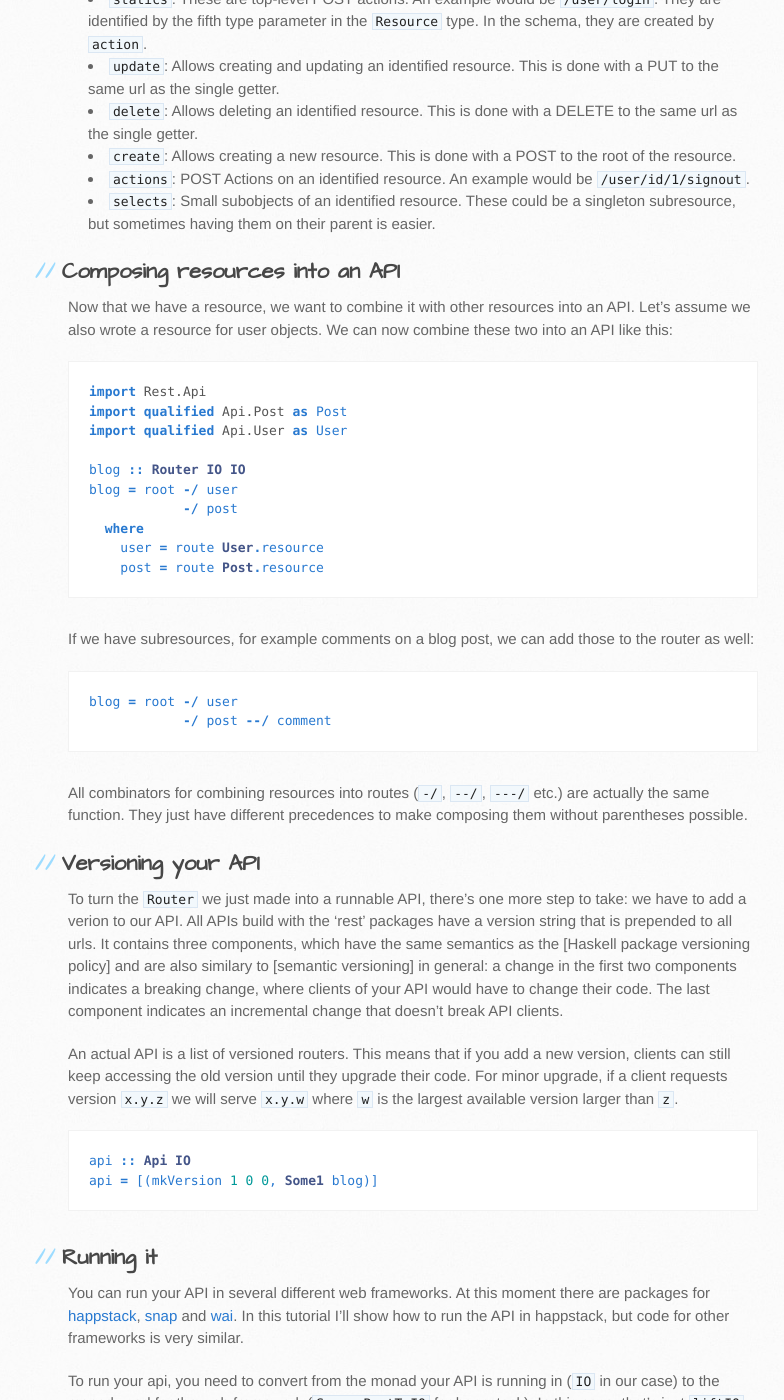
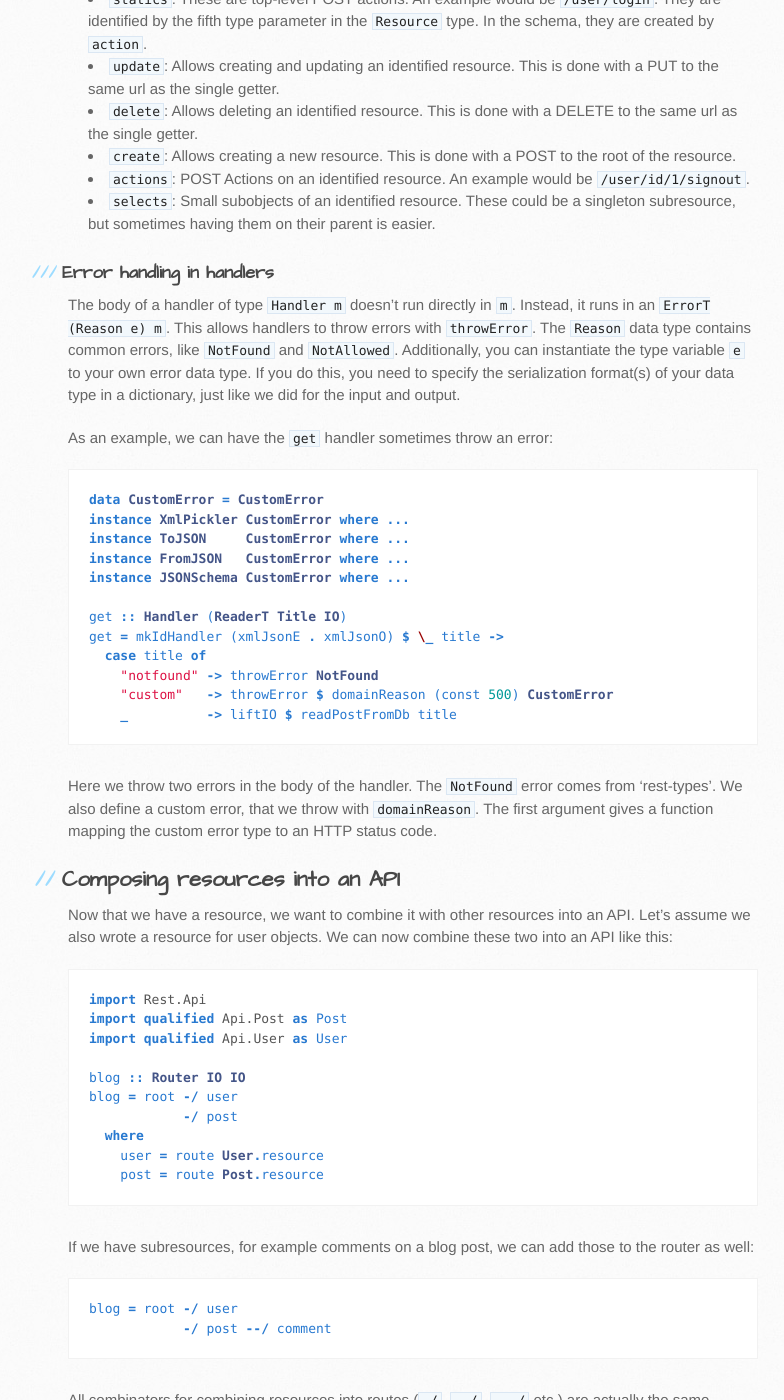
Before and after one commit to silkapp/rest, a Jekyll site: the page built from tutorial.md, in a window 1280 px wide and 1400 px high, scrolled down 2497 px. Shown: the whole window, without its empty margins (102-886 px from the left). Built offline with Jekyll 4.4.1, drawn with Linux system fonts in a browser that asks for light colours; Markdown is read by kramdown in place of the engine named in the settings.

Commit message:
Add section on error handling.

````diff
--- a/tutorial.md
+++ b/tutorial.md
@@ -122,6 +122,36 @@ resources:
 * `actions`: POST Actions on an identified resource. An example would be `/user/id/1/signout`.
 * `selects`: Small subobjects of an identified resource. These could be a singleton subresource, but
   sometimes having them on their parent is easier.
+
+### Error handling in handlers
+
+The body of a handler of type `Handler m` doesn't run directly in `m`. Instead, it runs in an
+`ErrorT (Reason e) m`. This allows handlers to throw errors with `throwError`. The `Reason` data
+type contains common errors, like `NotFound` and `NotAllowed`. Additionally, you can instantiate the
+type variable `e` to your own error data type. If you do this, you need to specify the serialization
+format(s) of your data type in a dictionary, just like we did for the input and output.
+
+As an example, we can have the `get` handler sometimes throw an error:
+
+``` haskell
+data CustomError = CustomError
+instance XmlPickler CustomError where ...
+instance ToJSON     CustomError where ...
+instance FromJSON   CustomError where ...
+instance JSONSchema CustomError where ...
+
+get :: Handler (ReaderT Title IO)
+get = mkIdHandler (xmlJsonE . xmlJsonO) $ \_ title ->
+  case title of
+    "notfound" -> throwError NotFound
+    "custom"   -> throwError $ domainReason (const 500) CustomError
+    _          -> liftIO $ readPostFromDb title
+```
+
+Here we throw two errors in the body of the handler. The `NotFound` error comes from 'rest-types'.
+We also define a custom error, that we throw with `domainReason`. The first argument gives a
+function mapping the custom error type to an HTTP status code.
+
 
 ## Composing resources into an API
 
````
Also changed, not shown: other parts of tutorial.md (+0 -2 lines).
